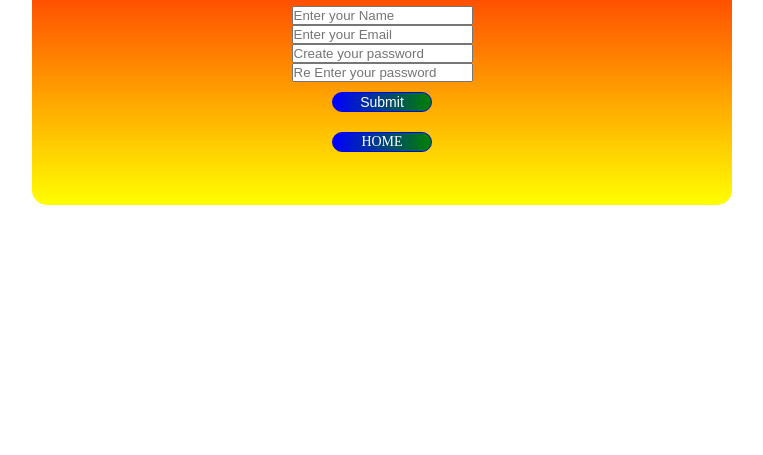
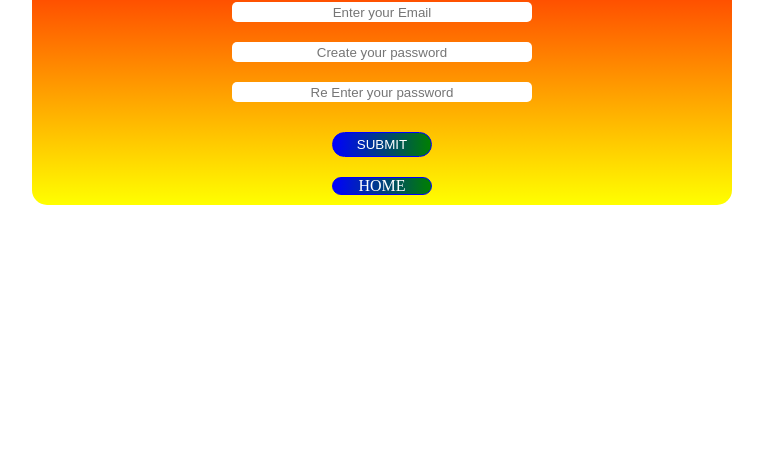
Before and after one commit to Mohitcodingz/Login-signup-page-, a plain HTML site: page signup.html in a window 1280 px wide. Shown: the part 345-800 px from the top of the page, without its empty margins (258-1021 px from the left). Drawn offline with Linux system fonts and the light colour scheme.

Commit message:
Update signup.html

```diff
--- a/signup.html
+++ b/signup.html
@@ -13,7 +13,6 @@
         <h1>SIGN UP</h1>
 
         <form>
-
             <input type="text" placeholder="Enter your Name" id="username" required>
             <br>
             <input type="email" placeholder="Enter your Email" id="email" required>
@@ -22,7 +21,7 @@
             <br>
             <input type="password" placeholder="Re Enter your password" id="password2" required>
             <br>
-            <button onclick="signup()"> Submit</button>
+            <button type="button" onclick="signup()"> SUBMIT</button>
         </form>
         <a href="index.html">HOME</a>
 
@@ -53,10 +52,33 @@
             align-items: center;
             justify-content: center;
             flex-direction: column;
+            transition: box-shadow 0.5s ease-in-out,
+                background-position 1.2s ease,
+                transform 0.5s ease;
         }
 
         .container:hover {
             background: linear-gradient(to right, red, yellow);
+            transform: translate(-50%, -50%) scale(1.03);
+            /* this makes the box go up in scaling without leaving the position*/
+            box-shadow: 0 0 50px rgba(0, 0, 0, 0.295);
+        }
+
+        input {
+            width: 300px;
+            height: 20px;
+            margin-bottom: 2px;
+            display: flex;
+            align-items: center;
+            justify-content: center;
+            text-align: center;
+            border: none;
+            border-radius: 5px;
+        }
+
+        input:hover {
+            border: 1px solid lightseagreen;
+            box-shadow: 0 0 15px rgb(49, 241, 255);
         }
 
         a,
@@ -64,17 +86,49 @@
             display: inline-flex;
             align-items: center;
             justify-content: center;
+
             width: 100px;
-            height: 20px;
+            height: 25px;
+
             border: 1px solid blue;
+            border-radius: 36px;
             background: linear-gradient(to right, blue, green);
-            border-radius: 36px;
-            font-size: 14px;
             color: white;
+            cursor: pointer;
             margin: 10px;
             text-decoration: none;
-            cursor: pointer;
 
+            /* ✅ REQUIRED */
+            position: relative;
+            overflow: hidden;
+
+        }
+
+        a::after,
+        button::after {
+            content: "";
+            position: absolute;
+            width: 10px;
+            height: 10px;
+            border-radius: 50%;
+            background: white;
+
+            left: var(--x);
+            top: var(--y);
+
+            transform: translate(-50%, -50%) scale(0);
+            opacity: 0;
+
+            filter: blur(0.5px);
+            transition:
+                transform 0.4s ease,
+                opacity 0.25s ease;
+        }
+
+        a:hover::after,
+        button:hover::after {
+            opacity: 1;
+            transform: translate(-50%, -50%) scale(1.6);
         }
 
         a:hover,
```
